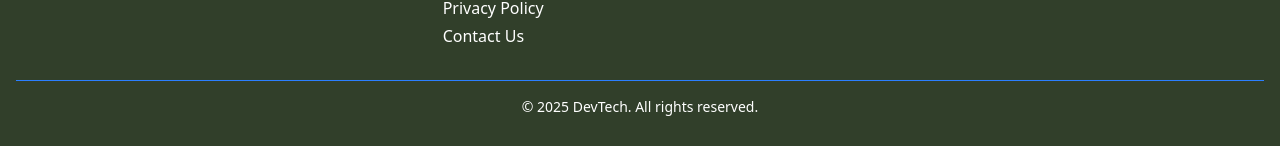
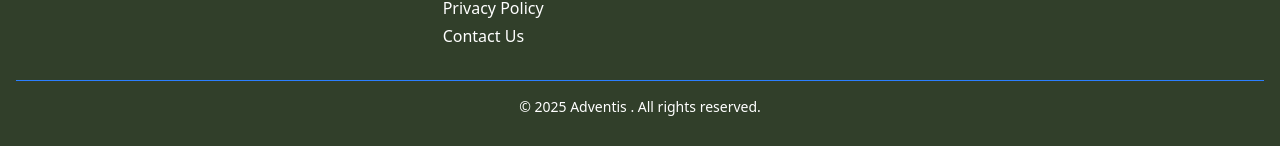
Before and after one commit to AnikHaque/AthleticHub-Client-side, a React (Vite) app: page / in a window 1280 px wide. Shown: the part 3446-3592 px from the top of the page. Built offline with nearby package versions, Linux system fonts and the light colour scheme; no server answers.

Commit message:
footer updated

```diff
--- a/src/components/Shared/Footer.jsx
+++ b/src/components/Shared/Footer.jsx
@@ -73,7 +73,7 @@ export default function Footer() {
 
       {/* Copyright */}
       <div className="text-center text-sm mt-8 border-t border-blue-500 pt-4">
-        © {new Date().getFullYear()} DevTech. All rights reserved.
+        © {new Date().getFullYear()} Adventis . All rights reserved.
       </div>
     </footer>
   );
```
